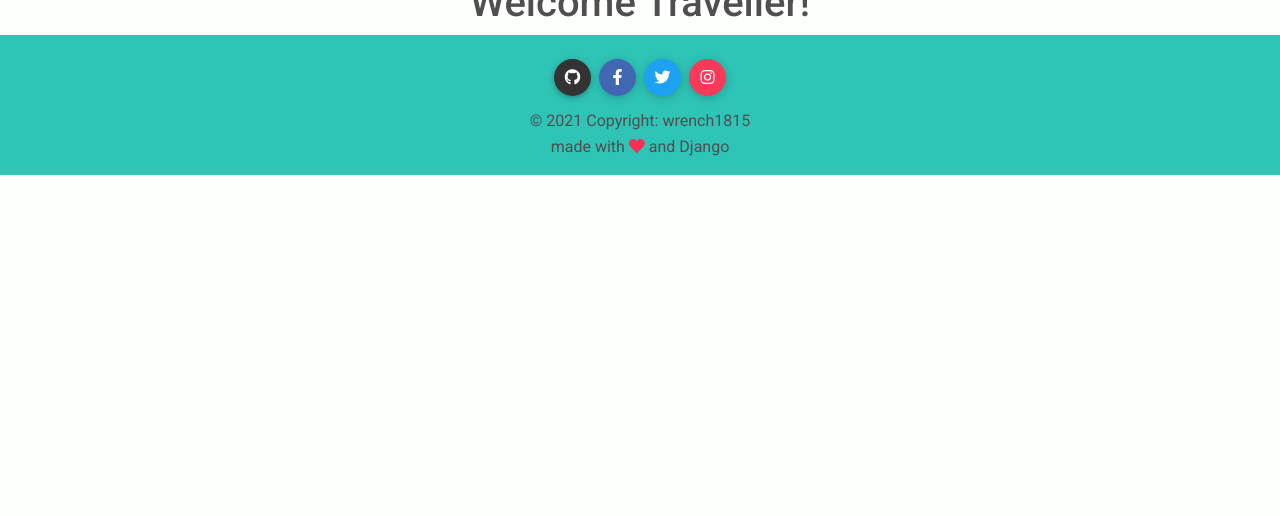
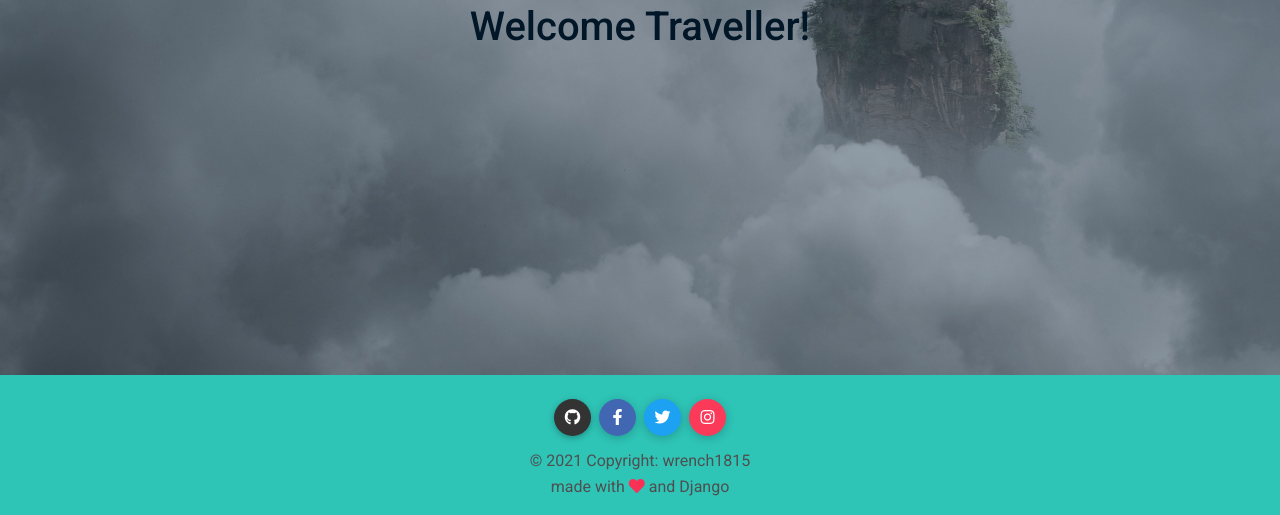
Before and after one commit to wrench1815/blog, a Django app: page / in a window 1280 px wide. Shown: the part 425-940 px from the top of the page. Before the commit the page ends 600 px from the top, so only its background shows below. Run offline with Django 3.2, Linux system fonts and the light colour scheme; some libraries are stand-ins or nearby versions.

Commit message:
update home

```diff
--- a/templates/mainpages/home.html
+++ b/templates/mainpages/home.html
@@ -5,12 +5,22 @@
 <!-- Content Block -->
 {% block PAGE_CONTENT %}
 
-<div class="pt-5 container-fluid">
-  <div class="container-fluid" style="margin-top: 3.5rem">
-    <div class="d-flex justify-content-center">
-      <img class="img-fluid" src="{% static '' %}" alt="" />
+<div
+  class="pt-5 bg-image container-fluid"
+  style="
+    background-image: url('{% static 'images/floating-islands.jpg' %}');
+    height: 100vh;
+  "
+>
+  <div class="mask" style="background-color: rgba(1, 22, 39, 0.3)">
+    <div
+      class="container-fluid d-flex align-items-center justify-content-center h-100"
+      style="margin-top: 3.5rem"
+    >
+      <div class="d-flex justify-content-center">
+        <h1 class="text-fogra">Welcome Traveller!</h1>
+      </div>
     </div>
-    <h1 class="text-center">Welcome Traveller!</h1>
   </div>
 </div>
 {% endblock PAGE_CONTENT %}
```
